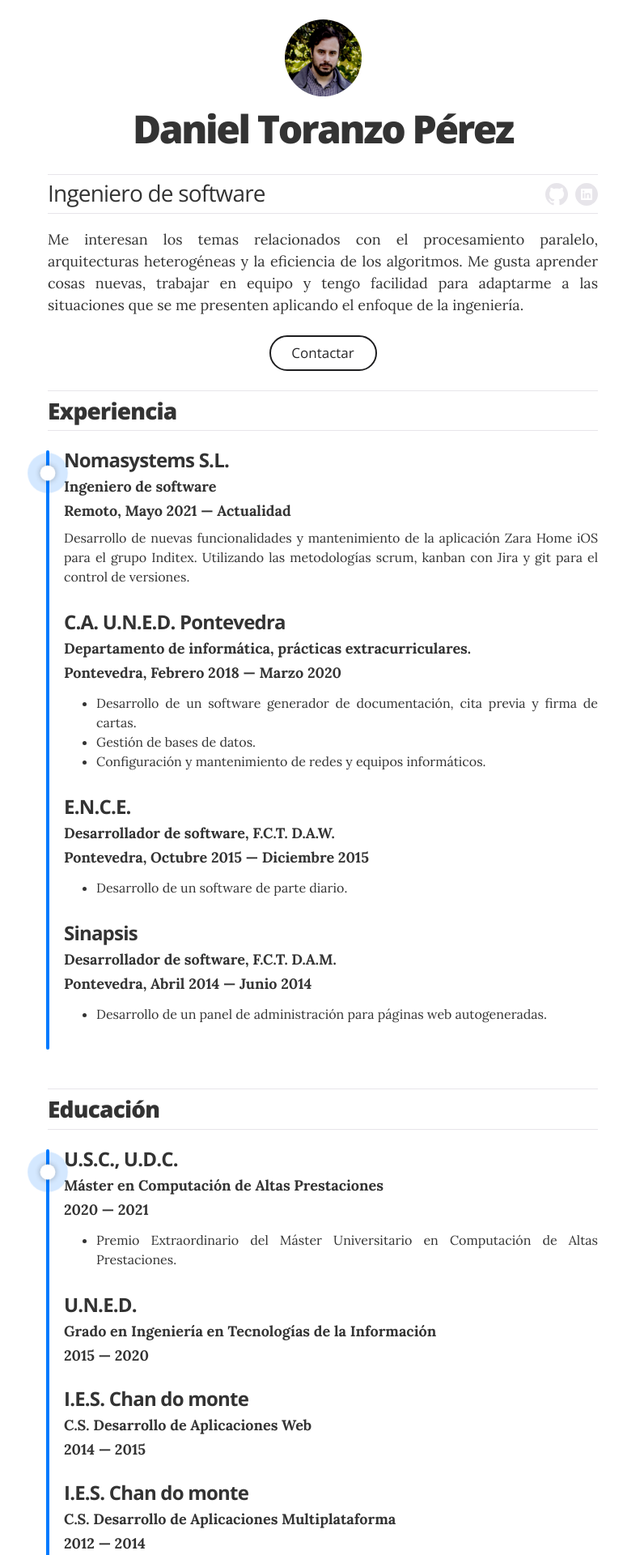
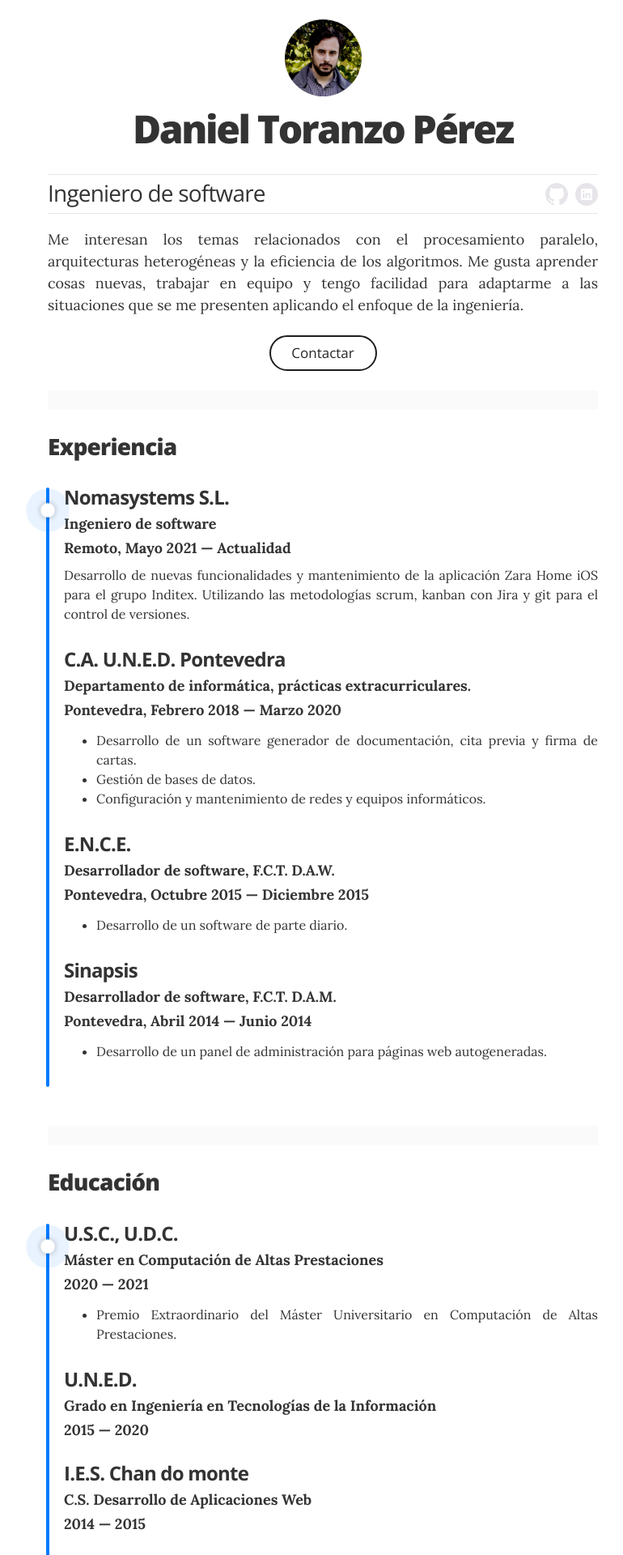
Before and after one commit to obocat/daniel_toranzo_perez, a Jekyll site: the page built from index.html, in a window 1280 px wide. Shown: the top 1920 px of the page at 81% size, without its empty margins (241-1011 px from the left). Built offline with Jekyll 4.4.1, drawn with Linux system fonts in a browser that asks for light colours.

Commit message:
feat: layout enhancement

```diff
--- a/_sass/_mixins.scss
+++ b/_sass/_mixins.scss
@@ -91,8 +91,7 @@
 // layout
 
 @mixin section_border {
-  border-top: 4px solid $gray;
-  border-bottom: 2px solid $gray;
+  border-top: 24px solid #FAFAFA;
   padding: .2rem 0 .4rem;
 }
 
--- a/_sass/_resume.scss
+++ b/_sass/_resume.scss
@@ -4,9 +4,9 @@
 // util
 
 .section-header {
-  @include section_border_thin;
+  @include section_border;
   margin-bottom: 1.5rem;
-
+  padding-top: 1.5rem;
   h2 {
     @include sans;
     font-weight: 900;
@@ -217,7 +217,7 @@
     }
   }
   .section-header {
-    @include section_border_thin;
+    @include section_border;
     margin-bottom: 1rem;
     h2 { font-size: 1.2rem; line-height: 1.5rem; }
   }
--- a/js/scrollfade.js
+++ b/js/scrollfade.js
@@ -11,7 +11,7 @@ function scrollFade() {
 
 		var elementFourth = rect.height/4;
 		var fadeInPoint = window.innerHeight - elementFourth;
-		var fadeOutPoint = -(rect.height/2);
+		var fadeOutPoint = -20;
 
 		if (rect.top <= fadeInPoint) {
 			element.classList.add('scrollFade--visible');
```
